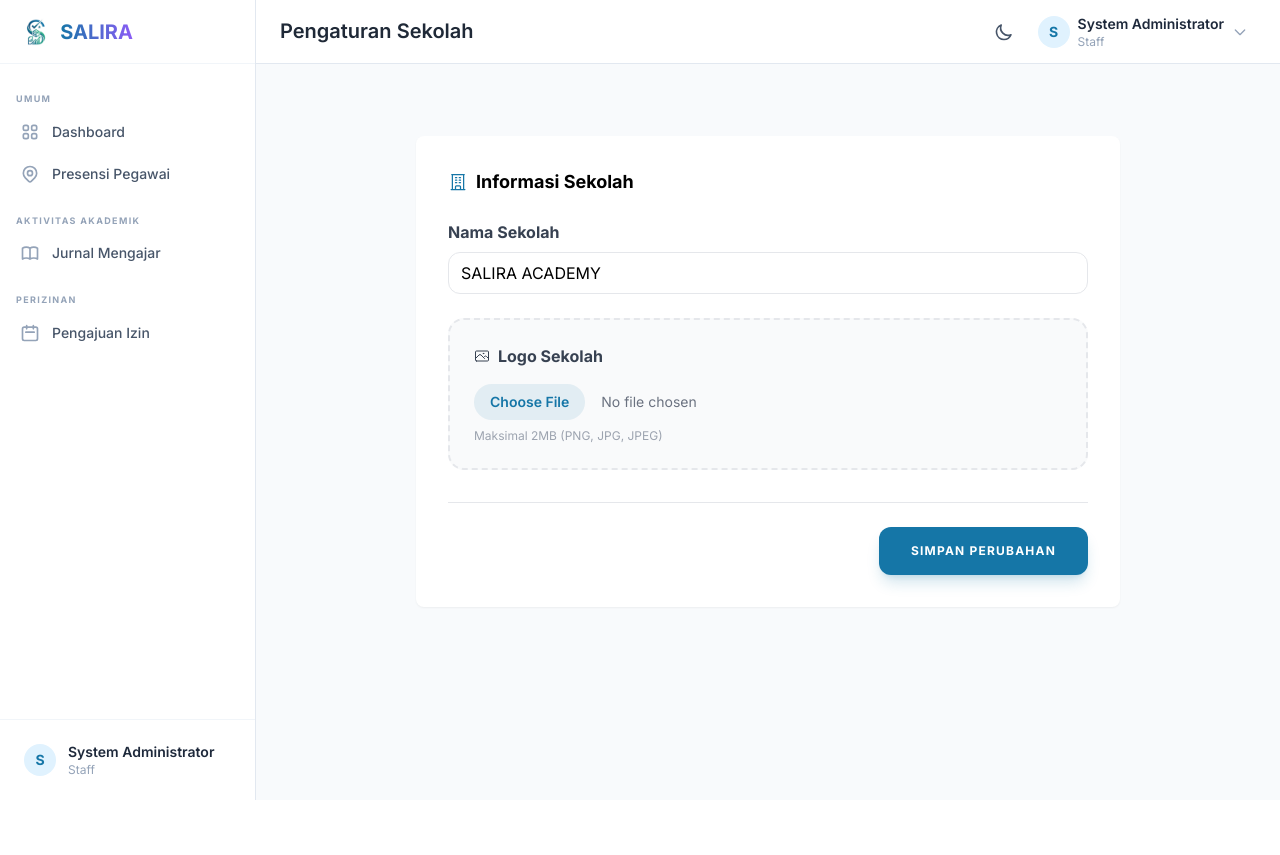
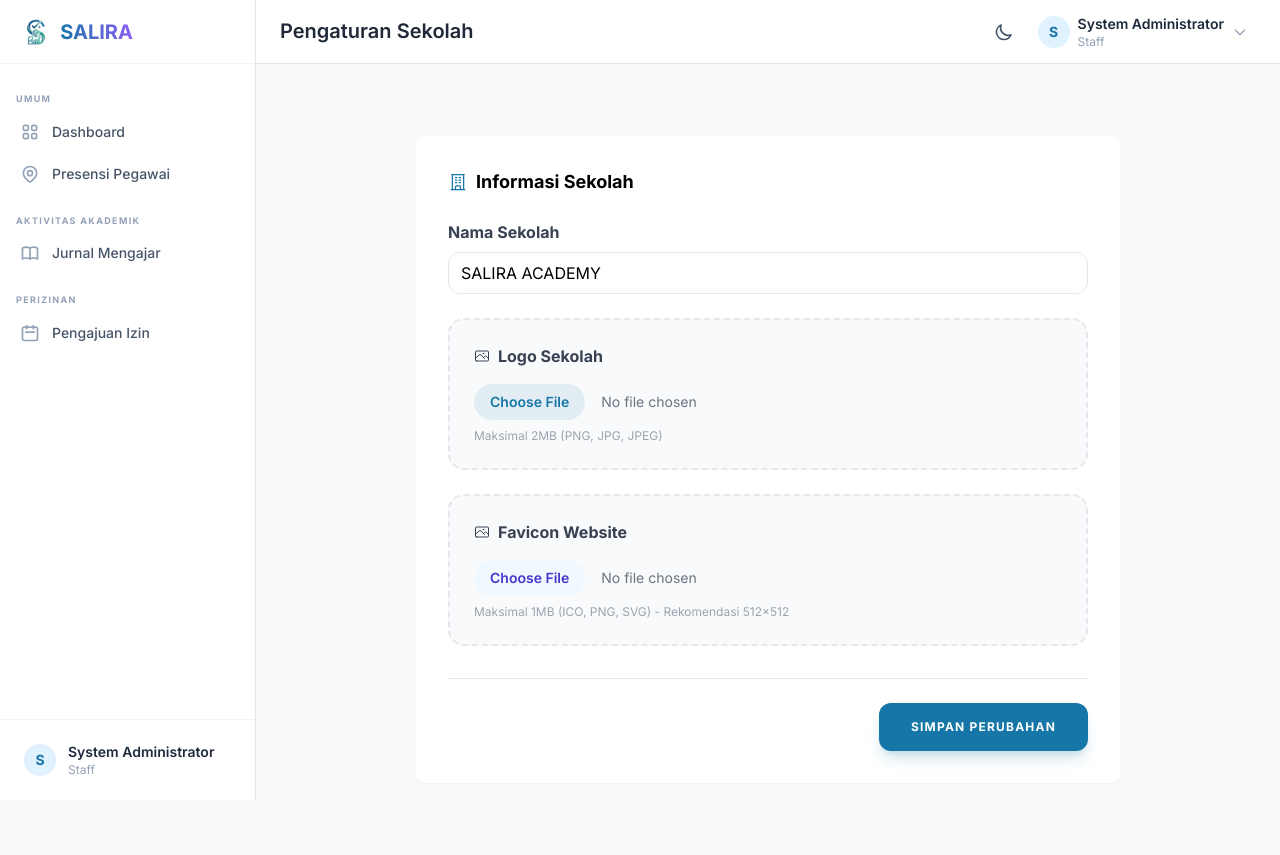
Before and after one commit to yusufburhani20/salira-ppi, a Laravel app: page /admin/settings in a window 1280 px wide. Before the commit the page ends 800 px from the top, so only its background shows below. Run offline with Laravel 12, Linux system fonts and the light colour scheme; the visitor is signed in with stand-in values (Sample User, id 1); data comes from the database, SQL or seed files in the repository; data that the repository does not hold is empty; style sheets or scripts are compiled from the project's sources; some libraries are stand-ins or nearby versions.

Commit message:
Selesai menambahkan modul baru

```diff
--- a/app/Http/Controllers/Admin/SettingController.php
+++ b/app/Http/Controllers/Admin/SettingController.php
@@ -16,6 +16,7 @@ class SettingController extends Controller
             'settings' => [
                 'school_name' => Setting::get('school_name', 'SALIRA ACADEMY'),
                 'school_logo' => Setting::get('school_logo') ? Storage::url(Setting::get('school_logo')) : null,
+                'school_favicon' => Setting::get('school_favicon') ? Storage::url(Setting::get('school_favicon')) : null,
             ]
         ]);
     }
@@ -25,6 +26,7 @@ class SettingController extends Controller
         $request->validate([
             'school_name' => 'required|string|max:255',
             'school_logo' => 'nullable|image|max:2048',
+            'school_favicon' => 'nullable|image|mimes:ico,png,jpg,jpeg,svg|max:1024',
         ]);
 
         Setting::set('school_name', $request->school_name);
@@ -40,6 +42,16 @@ class SettingController extends Controller
             Setting::set('school_logo', $path);
         }
 
+        if ($request->hasFile('school_favicon')) {
+            $oldFavicon = Setting::get('school_favicon');
+            if ($oldFavicon) {
+                Storage::disk('public')->delete($oldFavicon);
+            }
+
+            $path = $request->file('school_favicon')->store('settings', 'public');
+            Setting::set('school_favicon', $path);
+        }
+
         return back()->with('success', 'Pengaturan berhasil diperbarui');
     }
 }
--- a/resources/js/Pages/Admin/Settings/Index.tsx
+++ b/resources/js/Pages/Admin/Settings/Index.tsx
@@ -7,12 +7,14 @@ import { Cog6ToothIcon, PhotoIcon, BuildingOfficeIcon } from '@heroicons/react/2
 interface Settings {
     school_name: string;
     school_logo: string | null;
+    school_favicon: string | null;
 }
 
 export default function SettingIndex({ auth, settings }: PageProps<{ settings: Settings }>) {
     const { data, setData, post, processing, errors } = useForm({
         school_name: settings.school_name,
         school_logo: null as File | null,
+        school_favicon: null as File | null,
     });
 
     const submit = (e: React.FormEvent) => {
@@ -73,6 +75,30 @@ export default function SettingIndex({ auth, settings }: PageProps<{ settings: S
                                                 </div>
                                             </div>
                                         </div>
+
+                                        <div className="p-6 bg-gray-50 dark:bg-gray-900/50 rounded-2xl border-2 border-dashed border-gray-200 dark:border-gray-700">
+                                            <label className="block font-bold text-gray-700 dark:text-gray-300 mb-4 flex items-center gap-2">
+                                                <PhotoIcon className="w-4 h-4" />
+                                                Favicon Website
+                                            </label>
+
+                                            <div className="flex items-center gap-6">
+                                                {settings.school_favicon && (
+                                                    <div className="w-16 h-16 rounded-2xl overflow-hidden border bg-white flex items-center justify-center p-2">
+                                                        <img src={settings.school_favicon} alt="Favicon" className="max-w-full max-h-full object-contain" />
+                                                    </div>
+                                                )}
+                                                <div className="flex-1">
+                                                    <input
+                                                        type="file"
+                                                        onChange={e => setData('school_favicon', e.target.files ? e.target.files[0] : null)}
+                                                        className="block w-full text-sm text-gray-500 file:mr-4 file:py-2 file:px-4 file:rounded-full file:border-0 file:text-sm file:font-semibold file:bg-indigo-50 file:text-indigo-700 hover:file:bg-indigo-100"
+                                                    />
+                                                    <p className="text-xs text-gray-400 mt-2">Maksimal 1MB (ICO, PNG, SVG) - Rekomendasi 512x512</p>
+                                                    {errors.school_favicon && <p className="text-red-500 text-xs mt-1">{errors.school_favicon}</p>}
+                                                </div>
+                                            </div>
+                                        </div>
                                     </div>
                                 </div>
 
--- a/resources/views/app.blade.php
+++ b/resources/views/app.blade.php
@@ -5,6 +5,7 @@
         <meta name="viewport" content="width=device-width, initial-scale=1">
 
         <title inertia>{{ config('app.name', 'Laravel') }}</title>
+        <link rel="icon" href="{{ \App\Models\Setting::get('school_favicon') ? \Illuminate\Support\Facades\Storage::url(\App\Models\Setting::get('school_favicon')) : asset('favicon.ico') }}" />
 
         <!-- Fonts -->
         <link rel="preconnect" href="https://fonts.bunny.net">
```
